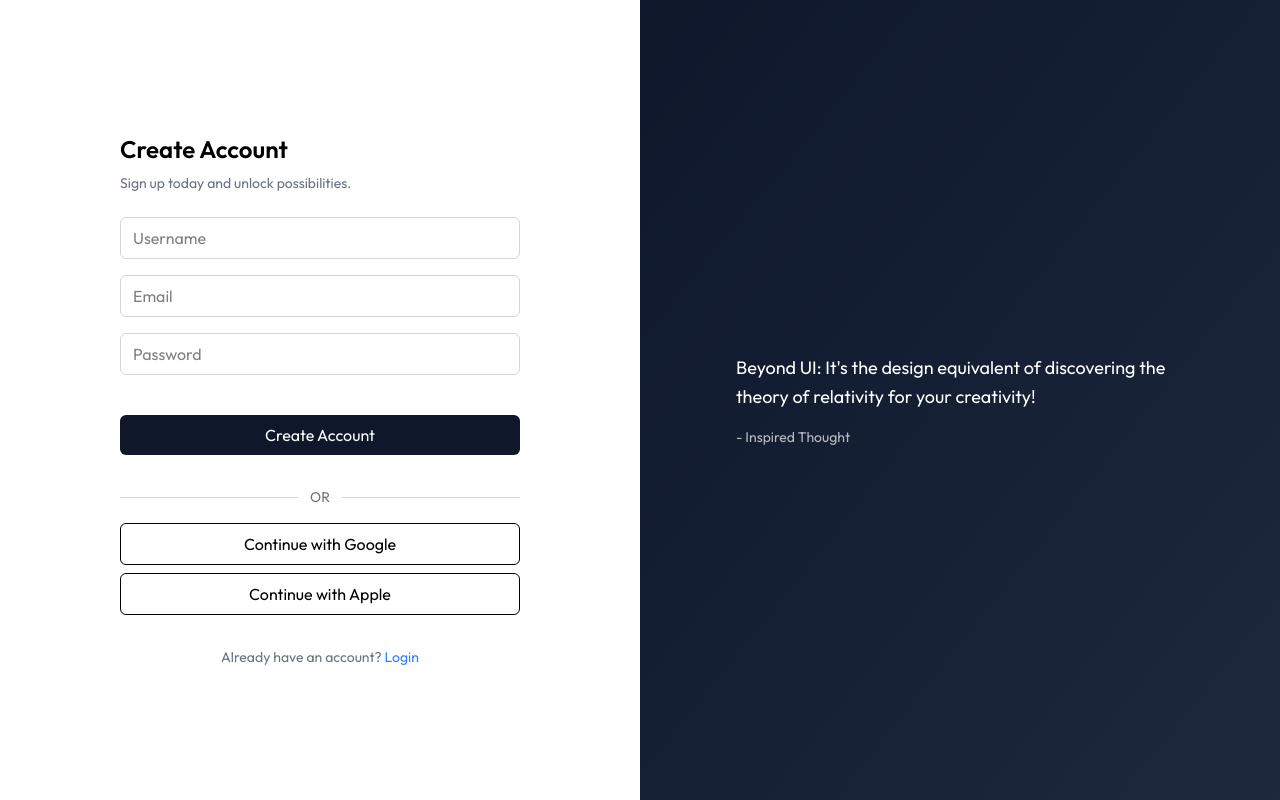
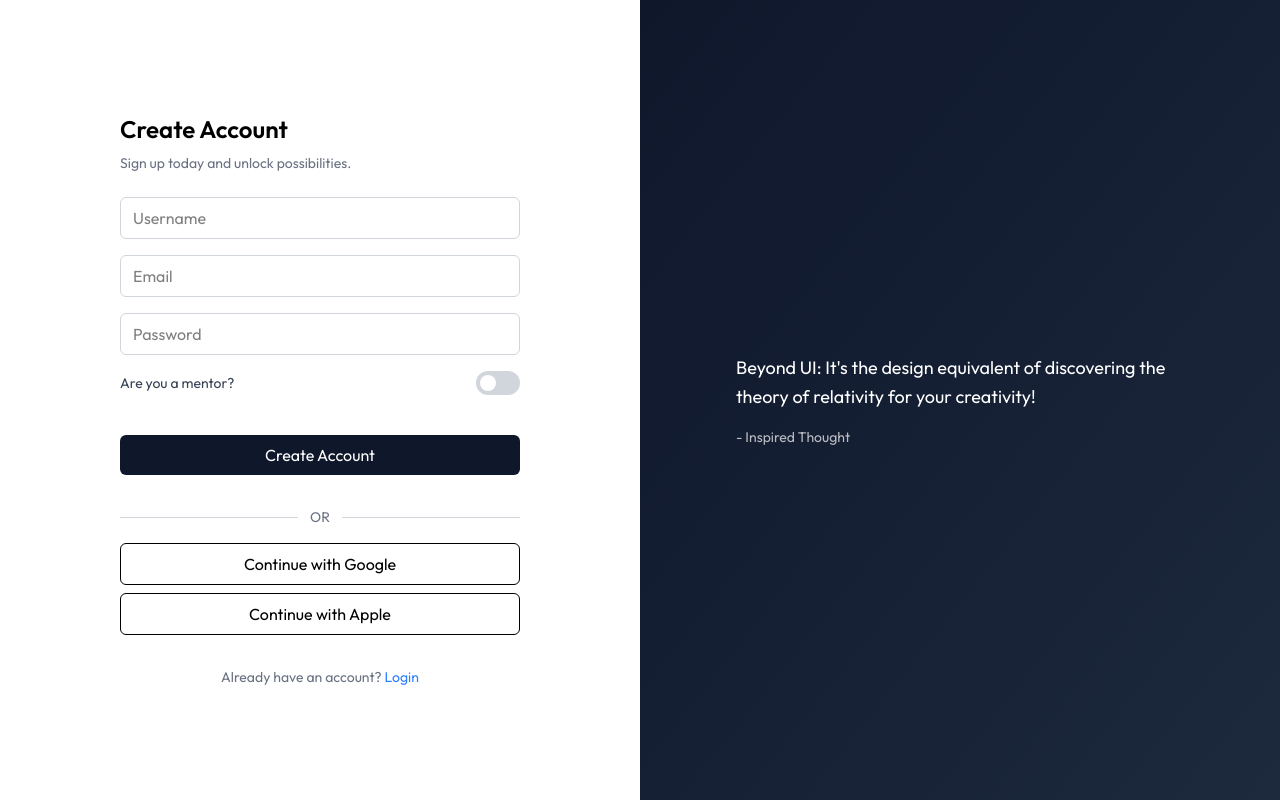
Before and after one commit to arunprakash12345/Worknest, a React (Vite) app: page /auth in a window 1280 px wide. Built offline with nearby package versions, Linux system fonts and the light colour scheme; no server answers.

Commit message:
Fix auth flow, add mentor toggle, add vercel config

```diff
--- a/src/pages/Auth.jsx
+++ b/src/pages/Auth.jsx
@@ -8,6 +8,7 @@ const Auth = () => {
   const [name, setName] = useState("");
   const [email, setEmail] = useState("");
   const [password, setPassword] = useState("");
+  const [isMentor, setIsMentor] = useState(false);
   const [isLogin, setIsLogin] = useState(false);
   const navigate = useNavigate();
   const handleSignup = async () => {
@@ -20,7 +21,7 @@ const Auth = () => {
         name,
         email,
         password,
-        role: "ADMIN",
+        role: isMentor ? "MENTOR" : "STUDENT",
       }),
     });
 
@@ -31,6 +32,7 @@ const Auth = () => {
       setName("");
       setEmail("");
       setPassword("");
+      setIsMentor(false);
       setIsLogin(true);
     } else {
       toast.error(data.message);
@@ -110,6 +112,30 @@ const Auth = () => {
               onChange={(e) => setPassword(e.target.value)}
               className="w-full border border-gray-300 rounded-md px-3 py-2 focus:outline-none focus:ring-2 focus:ring-blue-500"
             />
+            {!isLogin && (
+              <div className="flex items-center justify-between">
+                <label htmlFor="mentor-toggle" className="text-sm text-gray-700">
+                  Are you a mentor?
+                </label>
+                <button
+                  id="mentor-toggle"
+                  type="button"
+                  role="switch"
+                  aria-checked={isMentor}
+                  onClick={() => setIsMentor(!isMentor)}
+                  className={`relative inline-flex h-6 w-11 items-center rounded-full transition-colors ${
+                    isMentor ? "bg-slate-900" : "bg-gray-300"
+                  }`}
+                >
+                  <span
+                    className={`inline-block h-4 w-4 transform rounded-full bg-white transition-transform ${
+                      isMentor ? "translate-x-6" : "translate-x-1"
+                    }`}
+                  />
+                </button>
+              </div>
+            )}
+
             <button
               className="w-full mt-6 bg-slate-900 text-white py-2 rounded-md hover:bg-slate-800 transition"
               onClick={isLogin ? handleLogin : handleSignup}
--- a/src/pages/Layout.jsx
+++ b/src/pages/Layout.jsx
@@ -9,29 +9,34 @@ import { useNavigate } from "react-router-dom";
 
 const Layout = () => {
   const [isSidebarOpen, setIsSidebarOpen] = useState(false);
+  const [isAuthenticated, setIsAuthenticated] = useState(false);
   const { loading } = useSelector((state) => state.workspace);
   const dispatch = useDispatch();
   const navigate = useNavigate();
 
+  // Check auth on mount
   useEffect(() => {
     const token = localStorage.getItem("token");
-
     if (!token) {
-      navigate("/auth");
+      navigate("/auth", { replace: true });
+    } else {
+      setIsAuthenticated(true);
     }
-  }, []);
+  }, [navigate]);
 
   // Initial load of theme
   useEffect(() => {
     dispatch(loadTheme());
-  }, []);
-  useEffect(() => {
-    const token = localStorage.getItem("token");
+  }, [dispatch]);
 
-    if (!token) {
-      navigate("/auth", { replace: true });
-    }
-  }, [navigate]);
+  // Don't render anything until we confirm auth status
+  if (!isAuthenticated) {
+    return (
+      <div className="flex items-center justify-center h-screen bg-white dark:bg-zinc-950">
+        <Loader2Icon className="size-7 text-blue-500 animate-spin" />
+      </div>
+    );
+  }
 
   if (loading)
     return (
```
Also changed, not shown: vercel.json (added), 2 other files (tests, documents, lock files or other folders).
